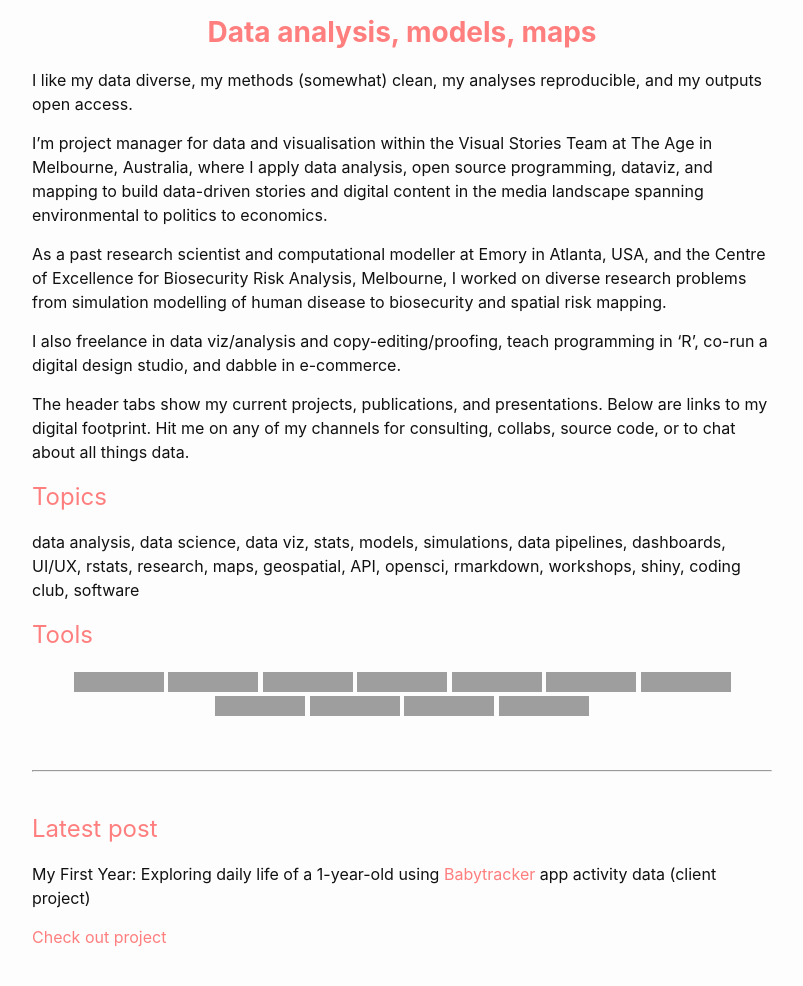
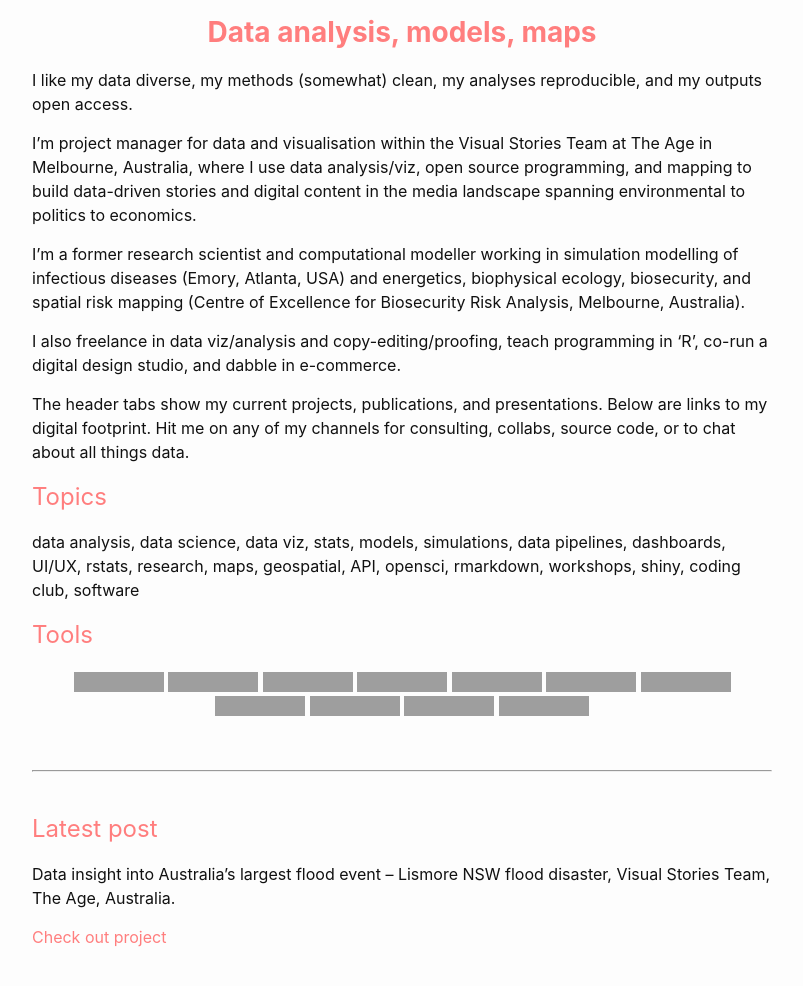
Before and after one commit to darwinanddavis/DataPortfolio, a Jekyll site: the page built from index.md, in a window 1280 px wide and 1400 px high, cut to the strip 411-1397 px from the top of the window. Shown: the whole strip, without its empty margins (238-1041 px from the left). Built offline with Jekyll 4.4.1, drawn with Linux system fonts in a browser that asks for light colours; our own code applies the rules of GitHub Pages for plain Markdown files; grey boxes are pictures that could not be loaded.

Commit message:
spatial add lismore

```diff
--- a/index.md
+++ b/index.md
@@ -15,9 +15,9 @@
 
 I like my data diverse, my methods (somewhat) clean, my analyses reproducible, and my outputs open access.
 
-I'm project manager for data and visualisation within the Visual Stories Team at The Age in Melbourne, Australia, where I apply data analysis, open source programming, dataviz, and mapping to build data-driven stories and digital content in the media landscape spanning environmental to politics to economics.
+I'm project manager for data and visualisation within the Visual Stories Team at The Age in Melbourne, Australia, where I use data analysis/viz, open source programming, and mapping to build data-driven stories and digital content in the media landscape spanning environmental to politics to economics.
 
-As a past research scientist and computational modeller at Emory in Atlanta, USA, and the Centre of Excellence for Biosecurity Risk Analysis, Melbourne, I worked on diverse research problems from simulation modelling of human disease to biosecurity and spatial risk mapping.
+I'm a former research scientist and computational modeller working in simulation modelling of infectious diseases (Emory, Atlanta, USA) and energetics, biophysical ecology, biosecurity, and spatial risk mapping (Centre of Excellence for Biosecurity Risk Analysis, Melbourne, Australia).
 
 I also freelance in data viz/analysis and copy-editing/proofing, teach programming in 'R', co-run a digital design studio, and dabble in e-commerce.
 
@@ -59,9 +59,9 @@ data analysis, data science, data viz, stats, models, simulations, data pipeline
 	Latest post
 </p>
 
-My First Year: Exploring daily life of a 1-year-old using [Babytracker](https://play.google.com/store/apps/details?id=com.amila.parenting&hl=en_AU&gl=US) app activity data (client project)
+Data insight into Australia's largest flood event – Lismore NSW flood disaster, Visual Stories Team, The Age, Australia.
 
-[Check out project](./infographics.md)
+[Check out project](./spatial.md)
 
 <br>
 <br>
```
Also changed, not shown: 30daymapchallenge.md (+5 -5 lines), projects.md (+1 -1 lines), spatial.md (+45 -5 lines), spatial/lismore1.png (added), spatial/lismore2.png (added), spatial/spatial_h.jpg (deleted), spatial/spatial_h.png (added), spatial/spatial_header.gif (deleted), spatial/spatial_header.jpg, 2 other files.
